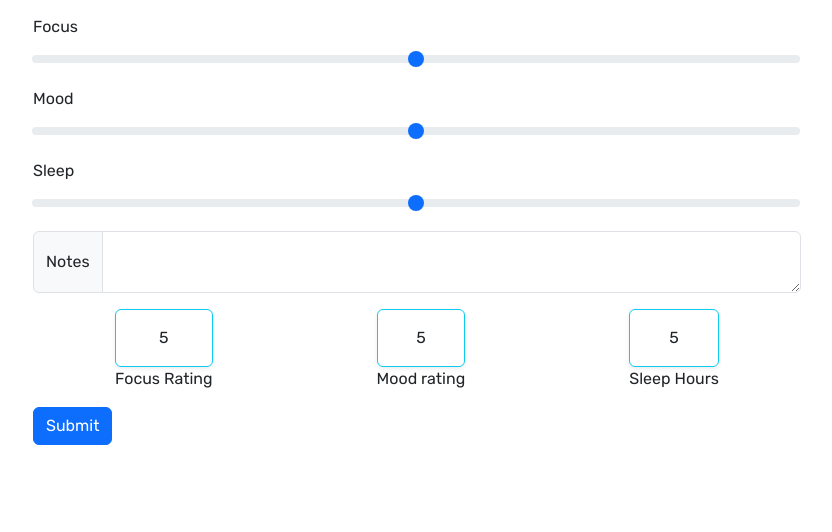
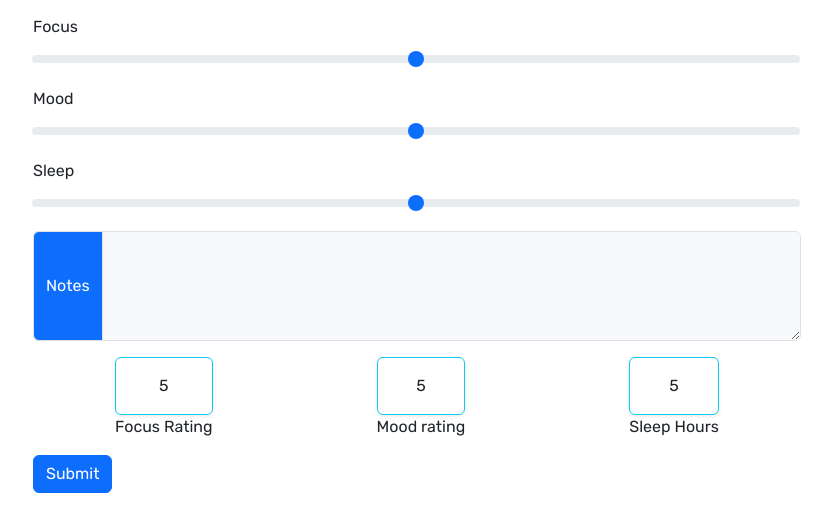
Before and after one commit to aaronesposito/mh-app, a Flask app: page /create in a window 1280 px wide. Shown: the part 105-637 px from the top of the page, without its empty margins (223-1055 px from the left). Run offline with Flask 3, Linux system fonts and the light colour scheme.

Commit message:
added gray background to text area and blue to label. set default row height to 4 rows to grab attention better.

```diff
--- a/templates/form.html
+++ b/templates/form.html
@@ -18,8 +18,8 @@
                 <input type="range" class="form-range" min="0" max="10" step="0.5" id="sleepbar" name=sleep oninput="updateNumber('sleep')">
             </div>
             <div class="input-group">
-                <span class="input-group-text">Notes</span>
-                <textarea class="form-control" aria-label="notes" id="notes" name="notes"></textarea>
+                <span class="input-group-text bg-primary text-white">Notes</span>
+                <textarea rows="4" class="form-control bg-light" aria-label="notes" id="notes" name="notes"></textarea>
             </div>
             <div class="d-flex justify-content-around mt-3">
                 <div class="d-flex flex-column">
```
